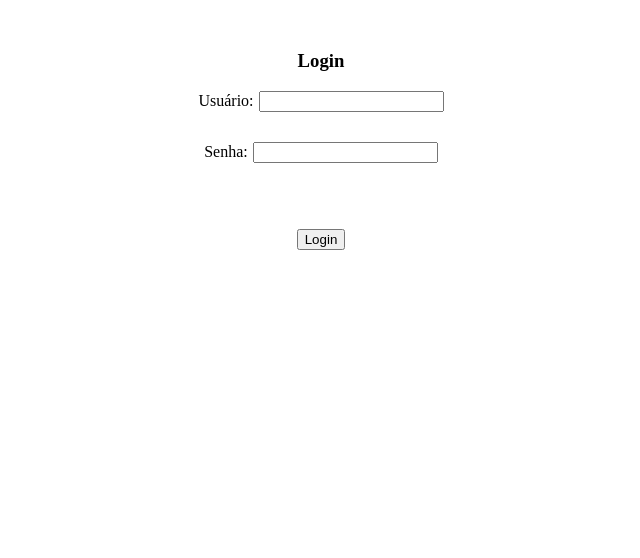
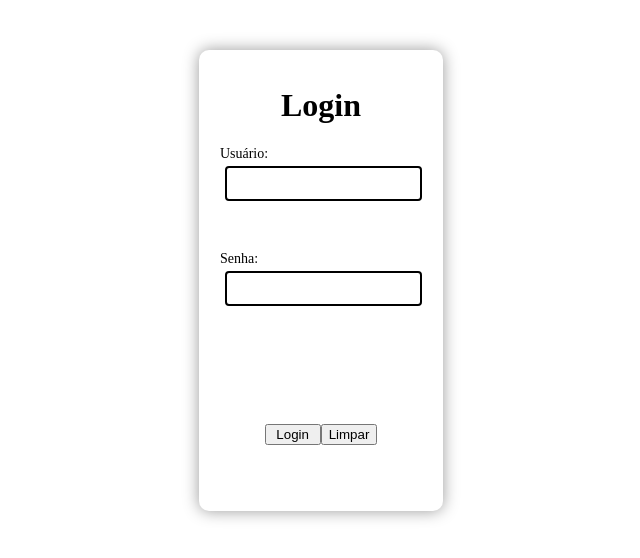
Before and after one commit to jcvernetti/urna-front, an Angular app: page /login in a window 1280 px wide. Shown: the top 558 px of the page, without its empty margins (319-959 px from the left). Built offline with nearby package versions, Linux system fonts and the light colour scheme.

Commit message:
estilização da tela de login

```diff
--- a/src/app/login/login.component.html
+++ b/src/app/login/login.component.html
@@ -1,16 +1,25 @@
-<div *ngIf="!isLogado()">
-  <h3>Login</h3>
+<div class="externa h-100">
+  <div class="container" *ngIf="!isLogado()">
+    <form class="formulario">
 
-  <label for="idUsuario">Usuário:</label>
-  <input type="text" name="nmUsuario" id="idUsuario" [(ngModel)]="usuario" >
-  <br>
+      <h1 class="text-center">Login</h1>
 
-  <label for="idSenha">Senha:</label>
-  <input type="password" name="nmUsuario" id="idSenha" [(ngModel)]="senha" >
-  <br>
+        <div class="form-field">
+          <label class="form-field__label" for="idUsuario">Usuário:</label>
+          <input type="text" class="form-field__input" name="nmUsuario" id="idUsuario" [(ngModel)]="usuario">
+        </div>
 
-  <output *ngIf="isLoginInvalido">Usuário/Senha Inválidos</output>
-  <br><br>
+        <div class="form-field">
+          <label class="form-field__label" for="idSenha">Senha:</label>
+          <input type="password" class="form-field__input" name="nmUsuario" id="idSenha" [(ngModel)]="senha">
+        </div>
 
-  <button type="button" id="idBtnLogin" (click)="logar()">Login</button>
+      <output *ngIf="isLoginInvalido">Usuário/Senha Inválidos</output>
+      <br>
+      <div class="text-center m-0 p-0">
+        <button type="button" class="btn btn-primary m-1 " id="idBtnLogin" (click)="logar()">&nbsp;Login&nbsp;</button>
+        <button type="reset" class="btn btn-secondary m-1" >Limpar</button>
+      </div>
+    </form>
+  </div>
 </div>
--- /dev/null
+++ b/src/app/login/login.component.scss
@@ -0,0 +1,48 @@
+.formulario {
+  background-color: white;
+  padding: 16px;
+  border-radius: 10px;
+  filter: drop-shadow(0 0 8px rgba(0, 0, 0, 0.4));
+}
+
+.form-field {
+  width: 95%;
+  float: none;
+  display: flex;
+  margin: 20px auto;
+  flex-direction: column;
+  color: var(--primary);
+
+  &__label {
+    color: inherit;
+    font-weight: 100;
+    text-align: left;
+    margin-bottom: 4px;
+    font-size: 14px;
+  }
+
+  &__input {
+    padding: 8px;
+    border-radius: 4px;
+    color: inherit;
+    border: 2px solid;
+    outline: none;
+  }
+}
+
+.container {
+  max-width: 500px;
+  margin: 0 auto;
+}
+.externa{
+  height: 100%;
+  align-items: center;
+  display: flex;
+  justify-content: center;
+}
+
+@media (any-hover: hover) {
+  input:hover {
+    color: rgb(75, 129, 245);
+  }
+}
--- a/src/app/login/login.component.ts
+++ b/src/app/login/login.component.ts
@@ -7,7 +7,7 @@ import { Router } from '@angular/router';
 @Component({
   selector: 'app-login',
   templateUrl: './login.component.html',
-  styleUrls: ['./login.component.css']
+  styleUrls: ['./login.component.scss']
 })
 export class LoginComponent implements OnInit {
 
```
Also changed, not shown: src/app/login/login.component.css (deleted).
